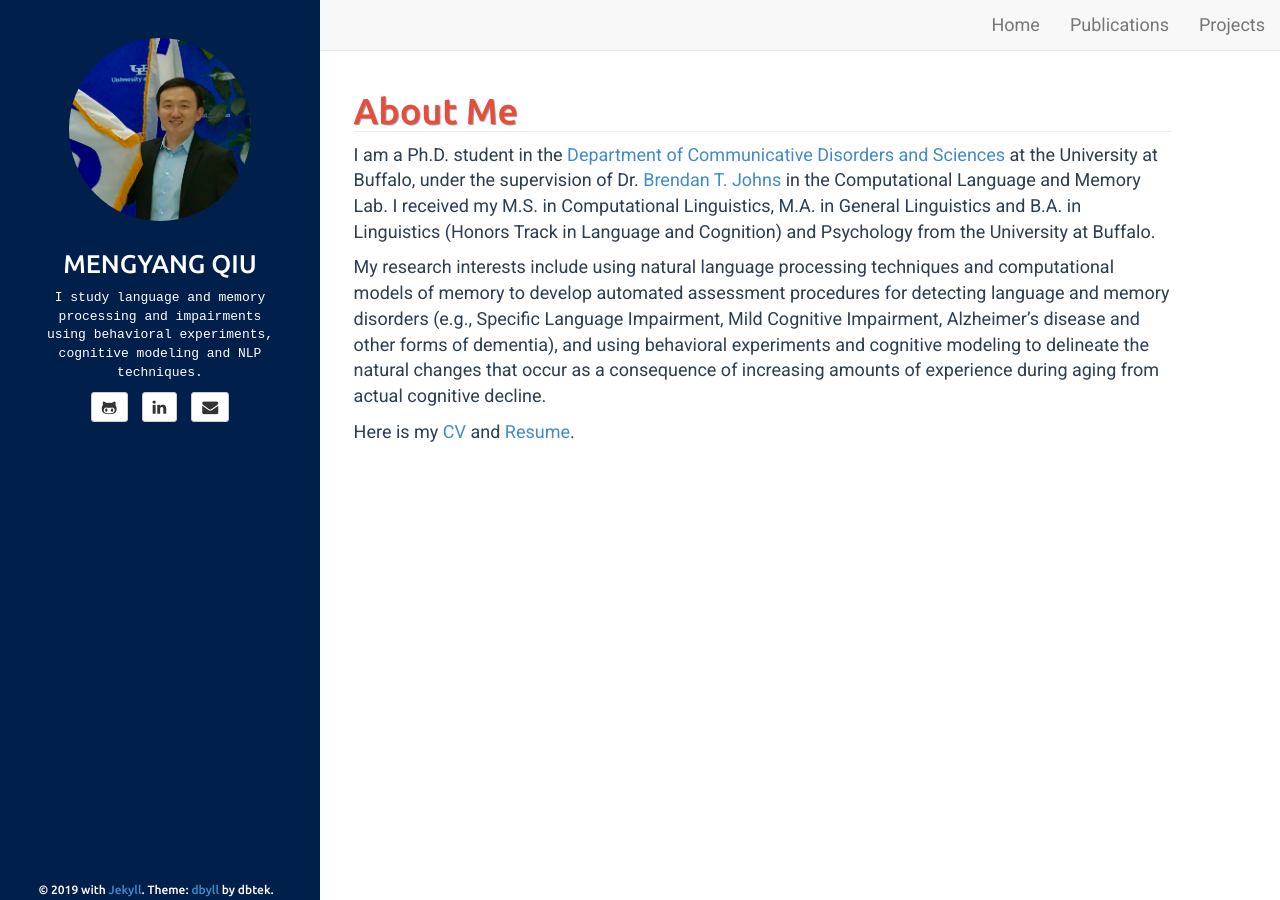
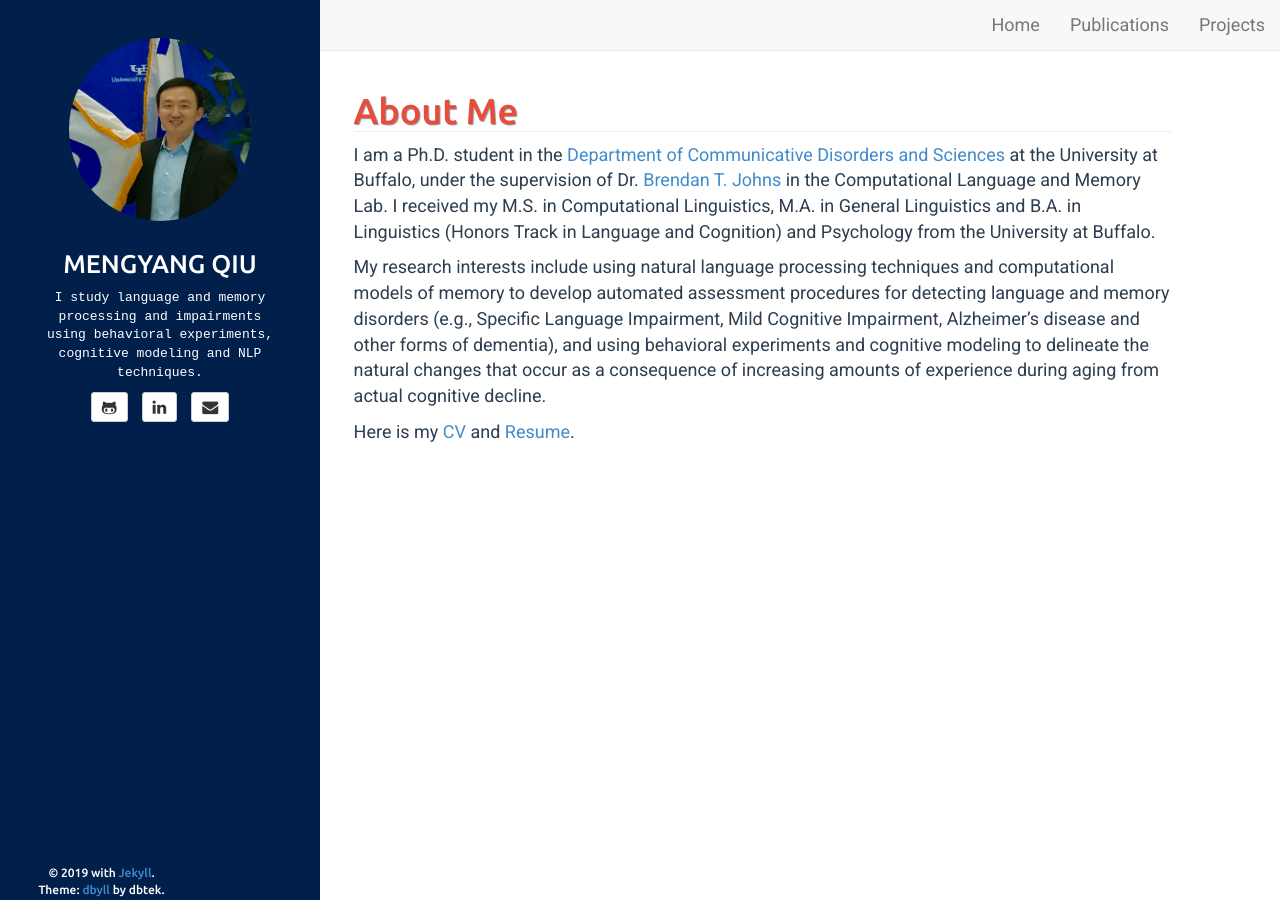
Before and after one commit to mengyangq/mengyangq.github.io, a Jekyll site: the page built from index.html, in a window 1280 px wide. Built offline with Jekyll 4.4.1, drawn with Linux system fonts in a browser that asks for light colours.

Commit message:
Update sidebar.html

```diff
--- a/_includes/sidebar.html
+++ b/_includes/sidebar.html
@@ -39,9 +39,7 @@
 </div>
 
 <div id ="copy" class="text-center">
-	<footer>
-	&copy; {{ site.time | date: '%Y' }} {{ site.author.name }} with <a href="http://jekyllrb.com/">Jekyll</a>. Theme: <a href="https://github.com/dbtek/dbyll">dbyll</a> by dbtek.
-	</footer>
+	&copy; {{ site.time | date: '%Y' }} {{ site.author.name }} with <a href="http://jekyllrb.com/">Jekyll</a>.<br>Theme: <a href="https://github.com/dbtek/dbyll">dbyll</a> by dbtek.
 </div>
 
 <!-- sidebar.html end -->
```
